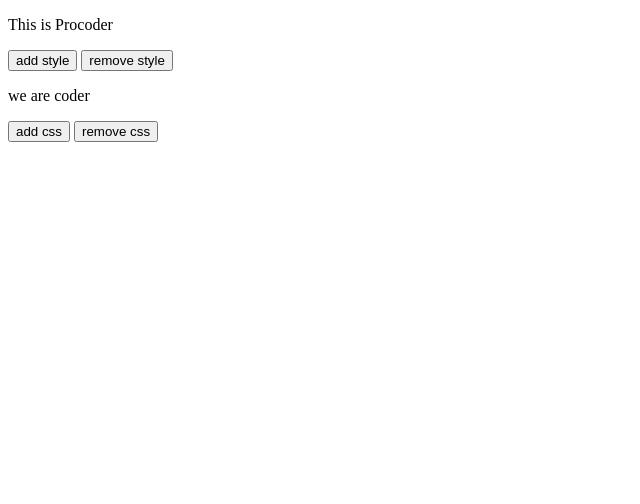
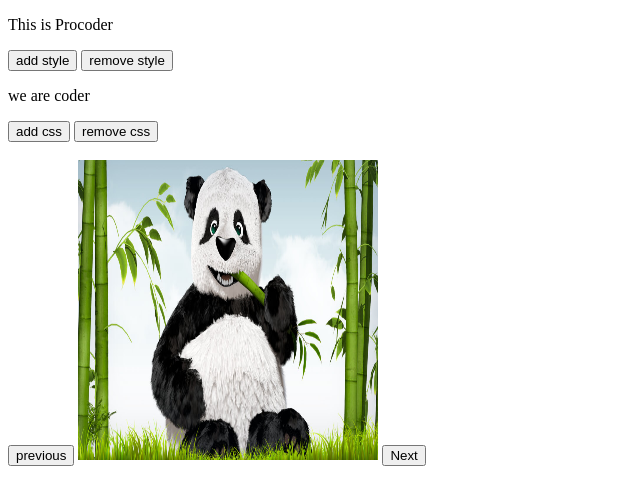
Before and after one commit to Nayem1004/24-04-2025, a plain HTML site: page index.html in a window 1280 px wide. Shown: the whole page, without its empty margins (0-640 px from the left). Drawn offline with Linux system fonts and the light colour scheme.

Commit message:
image slider in one function

```diff
--- a/index.html
+++ b/index.html
@@ -14,6 +14,12 @@
     <p id="pera">we are coder</p>
     <button onclick="addStyle2()">add css</button>
     <button onclick="removeStyle2()">remove css</button>
+        <br>
+        <br>
+
+    <button onclick="slider('prev')">previous</button>
+    <img id="slide" src="image/1.jpg" alt="" height="300" width="300">
+    <button onclick="slider('next')">Next</button>
 
     <script src="index.js"></script>
 </body>
--- a/index.js
+++ b/index.js
@@ -22,3 +22,46 @@ function removeStyle2(){
     var css = document.querySelector("#pera");
     css.classList.remove("pera-style");
 }
+
+var photos = ["image/1.jpg", "image/2.jpg", "image/man-2.jpg", "image/man1.png"];
+var imgTag = document.getElementById("slide");
+var count = 0;
+
+// function next(){
+//     count++;
+//     if(count>=photos.length){
+//         count=0;
+//         imgTag.src = photos[count];
+//     }else{
+//         imgTag.src = photos[count];
+//     }
+
+// }
+
+// function prev(){
+//     count--;
+//     if(count < 0){
+//         count = photos.length -1;
+//         imgTag.src=photos[count];
+//     }else{
+//         imgTag.src = photos[count];
+//     }
+
+// }
+
+
+
+function slider(direction) {
+    if (direction === 'next') {
+        count++;
+        if (count >= photos.length) {
+            count = 0;
+        }
+    } else if (direction === 'prev') {
+        count--;
+        if (count < 0) {
+            count = photos.length - 1;
+        }
+    }
+    imgTag.src = photos[count];
+}
```
Also changed, not shown: image/1.jpg (added), image/2.jpg (added), image/man-2.jpg (added), image/man1.png (added), 1 other file.
